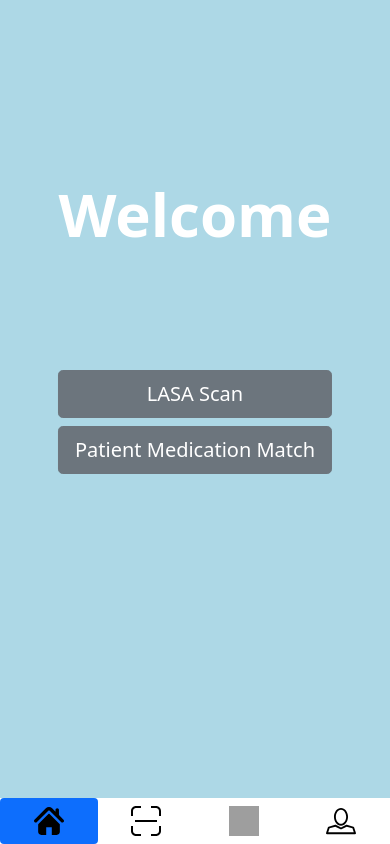
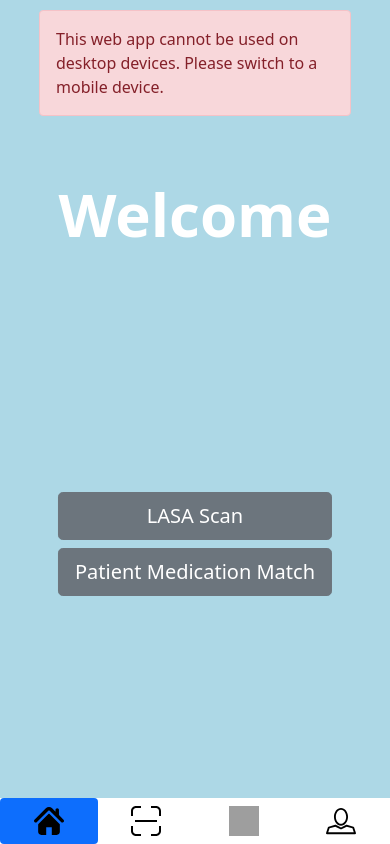
Before and after one commit to danielatoader/medscan, a React (Create React App) app: page / in a window 390 px wide. Built offline with nearby package versions, Linux system fonts and the light colour scheme; grey boxes are pictures that could not be loaded.

Commit message:
Add mobile detection + navigation bar fix

```diff
--- a/package.json
+++ b/package.json
@@ -14,6 +14,7 @@
     "flask": "^0.2.10",
     "react": "^17.0.2",
     "react-bootstrap": "^2.0.3",
+    "react-device-detect": "^2.1.2",
     "react-dom": "^17.0.2",
     "react-router-dom": "^6.0.2",
     "react-scripts": "4.0.3",
--- a/public/index.html
+++ b/public/index.html
@@ -5,6 +5,8 @@
     <link rel="icon" href="%PUBLIC_URL%/favicon.ico" />
     <meta name="viewport" content="width=device-width, initial-scale=1" />
     <meta name="theme-color" content="#000000" />
+    <meta name="apple-mobile-web-app-capable" content="yes">
+    <meta name="mobile-web-app-capable" content="yes">
     <meta
       name="description"
       content="Web site created using create-react-app"
--- /dev/null
+++ b/src/NotMobileAlert.tsx
@@ -0,0 +1,16 @@
+import { Alert } from "react-bootstrap";
+import { isMobile } from "react-device-detect";
+
+interface NotMobileAlertProps {}
+
+const NotMobileAlert: React.FC<NotMobileAlertProps> = (props) => {
+  return !isMobile ? (
+    <div style={{ width: "100vw", alignItems: "center" }}>
+      <Alert className="not-mobile-alert" key="notMobileAlert" variant="danger">
+        This web app cannot be used on desktop devices. Please switch to a mobile device.
+      </Alert>
+    </div>
+  ) : null;
+};
+
+export default NotMobileAlert;
--- a/src/components/Navigation.tsx
+++ b/src/components/Navigation.tsx
@@ -3,13 +3,18 @@ import { url as lasaScanUrl } from "./views/LasaScanView";
 import { url as patientMedMatchUrl } from "./views/PatientMedMatchView";
 
 interface NavigationProps {
-  activeKey: string
+  activeKey: string;
 }
 
 export const Navigation: React.FC<NavigationProps> = (props) => {
   return (
     <Nav
-      style={{ bottom: 0, position: "absolute", backgroundColor: "white" }}
+      style={{
+        width: "100vw",
+        bottom: 0,
+        position: "fixed",
+        backgroundColor: "white",
+      }}
       className="fixed-bottom"
       variant="pills"
       justify
--- a/src/components/views/HomeView.tsx
+++ b/src/components/views/HomeView.tsx
@@ -1,4 +1,5 @@
 import { Button, Stack } from "react-bootstrap";
+import NotMobileAlert from "../../NotMobileAlert";
 import { Navigation } from "../Navigation";
 import { url as lasaScanUrl } from "./LasaScanView";
 import { url as patientMedMatchUrl } from "./PatientMedMatchView";
@@ -8,7 +9,8 @@ interface HomeViewProps {}
 const HomeView: React.FC<HomeViewProps> = (props) => {
   return (
     <>
-      <div style={{ backgroundColor: "#ADD8E6", height: "100vh" }}>
+      <div style={{ backgroundColor: "#ADD8E6", height: "100vh", width: "100vw"}}>
+      <NotMobileAlert />
         <p
           style={{
             width: "100%",
--- a/src/components/views/LasaScanView.tsx
+++ b/src/components/views/LasaScanView.tsx
@@ -1,3 +1,4 @@
+import NotMobileAlert from "../../NotMobileAlert";
 import Navigation from "../Navigation";
 
 interface LasaScanViewProps {}
@@ -6,13 +7,25 @@ const LasaScanView: React.FC<LasaScanViewProps> = (props) => {
   return (
     <>
       <div style={{ backgroundColor: "#ADD8E6", height: "100vh" }}>
-        <p style={{ width: "100%", textAlign: "center", top: "20%", position: "absolute", fontSize: "60px", fontWeight: "bold", color: "white" }}>LASA Scan</p>
-
+        <NotMobileAlert />
+        <p
+          style={{
+            width: "100%",
+            textAlign: "center",
+            top: "20%",
+            position: "absolute",
+            fontSize: "60px",
+            fontWeight: "bold",
+            color: "white",
+          }}
+        >
+          LASA Scan
+        </p>
       </div>
       <Navigation activeKey={url} />
     </>
   );
 };
 
-export const url = "/lasa_scan"
+export const url = "/lasa_scan";
 export default LasaScanView;
--- a/src/components/views/PatientMedMatchView.tsx
+++ b/src/components/views/PatientMedMatchView.tsx
@@ -1,3 +1,4 @@
+import NotMobileAlert from "../../NotMobileAlert";
 import Navigation from "../Navigation";
 
 interface PatientMedMatchViewProps {}
@@ -6,13 +7,25 @@ const PatientMedMatchView: React.FC<PatientMedMatchViewProps> = (props) => {
   return (
     <>
       <div style={{ backgroundColor: "#ADD8E6", height: "100vh" }}>
-        <p style={{ width: "100%", textAlign: "center", top: "20%", position: "absolute", fontSize: "35px", fontWeight: "bold", color: "white" }}>Patient Medication Match</p>
-
+        <NotMobileAlert />
+        <p
+          style={{
+            width: "100%",
+            textAlign: "center",
+            top: "20%",
+            position: "absolute",
+            fontSize: "35px",
+            fontWeight: "bold",
+            color: "white",
+          }}
+        >
+          Patient Medication Match
+        </p>
       </div>
       <Navigation activeKey={url} />
     </>
   );
 };
 
-export const url = "/patient_med_match"
+export const url = "/patient_med_match";
 export default PatientMedMatchView;
--- a/src/index.css
+++ b/src/index.css
@@ -19,3 +19,10 @@ code {
   font-family: source-code-pro, Menlo, Monaco, Consolas, 'Courier New',
     monospace;
 }
+
+.not-mobile-alert {
+  position: absolute;
+  width: 80vw;
+  margin: auto;
+  top: 10px;
+}
```
Also changed, not shown: 1 other file (tests, documents, lock files or other folders).
